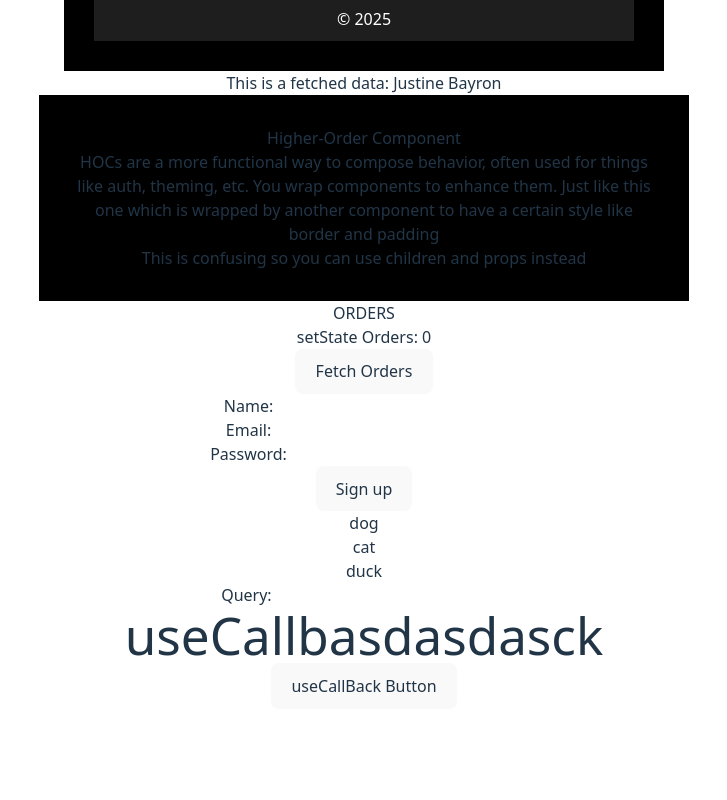
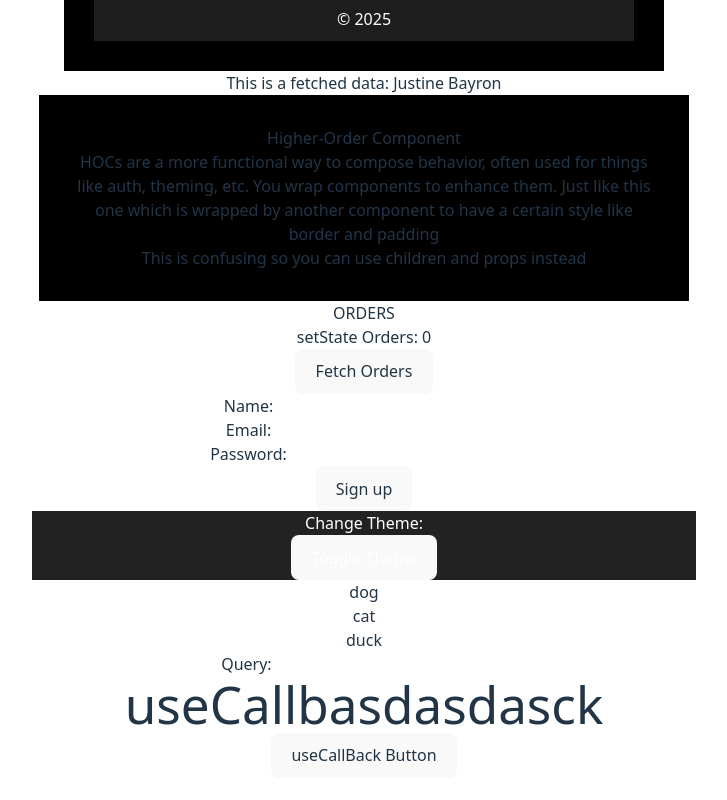
Before and after one commit to LordByron00/Web_Dev, a React (Vite) app in the folder React/learningReact/: page / in a window 1280 px wide. Shown: the part 2969-3769 px from the top of the page, without its empty margins (276-1003 px from the left). Before the commit the page ends 3710 px from the top, so only its background shows below. Built offline with nearby package versions, Linux system fonts and the light colour scheme.

Commit message:
Using useContext

```diff
--- a/React/learningReact/src/App.jsx
+++ b/React/learningReact/src/App.jsx
@@ -3,7 +3,7 @@ import './App.css'
 import { AlertButton, Card, SignupForm, MyButton, Profile, LoginForm,
   CountButton, ProfileForm, PreventForm, LiveInput, TodoApp, Timer, InlineBox,
   Button, CardWithChildren, Page, Datafetcher, BoxBorder, BoxContent, UseRefTimer,
-  UserContext, UserProfile, FilteredList, UseCallbackButton }  from './components';
+  UserContext, UserProfile, FilteredList, UseCallbackButton, ThemeContext, ThemePage }  from './components';
 
 function App() {
   const [count, setCount] = useState(0)
@@ -12,7 +12,7 @@ function App() {
   const [formData, setFormdata] = useState({name: '', email: '', password: ''});
   const [logged, setLogged] = useState(false);
   // const [user, setUser] = useState({ name: '', role: ''});
-
+  const [theme, setTheme] = useState('dark');
   const authenticated = true;
 
   useEffect(() => {
@@ -78,6 +78,9 @@ function App() {
             <UserProfile />
         </UserContext.Provider>
       }
+      <ThemeContext.Provider value={{ theme, setTheme }}>
+        <ThemePage/>
+      </ThemeContext.Provider>
       <FilteredList items={['dog', 'cat', 'duck']}></FilteredList>
       <UseCallbackButton></UseCallbackButton>
     </div>
--- a/React/learningReact/src/components/Learn/index.jsx
+++ b/React/learningReact/src/components/Learn/index.jsx
@@ -15,3 +15,5 @@ export { default as TodoApp } from './simpleTodoApp';
 export { default as Timer } from './timer';
 export { default as FilteredList } from './useMemo/FilteredList';
 export { default as UseCallbackButton } from './useCallback/useCallback';
+export { default as ThemeContext } from './useContext/ThemeContext';
+export { default as ThemePage } from './useContext/ThemePage';
--- /dev/null
+++ b/React/learningReact/src/components/Learn/useContext/ThemeContext.jsx
@@ -0,0 +1,3 @@
+import { createContext  } from "react";
+const ThemeContext = createContext();
+export default ThemeContext;
--- /dev/null
+++ b/React/learningReact/src/components/Learn/useContext/ThemePage.jsx
@@ -0,0 +1,14 @@
+import { useContext } from 'react'; // ✅ Correct
+import ThemeContext from './ThemeContext';
+
+const ThemePage = () => {
+    const { theme, setTheme } = useContext(ThemeContext);
+    return (
+        <div style={{background: theme == 'dark' ? '#222' : '#fff', color: theme == 'dark' ? '#fff' : '#222'}}>
+            <p>Change Theme:</p>
+            <button onClick={() => {setTheme(theme == 'dark' ? 'light' : 'dark')}}>Toggle Theme</button>
+        </div>
+    );
+}
+
+export default ThemePage;
```
